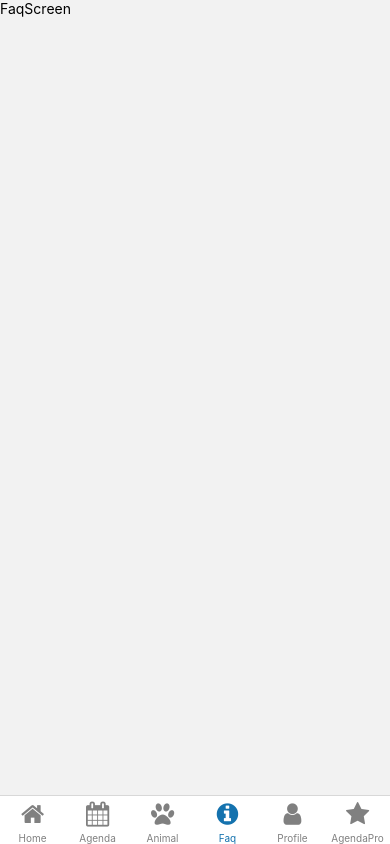
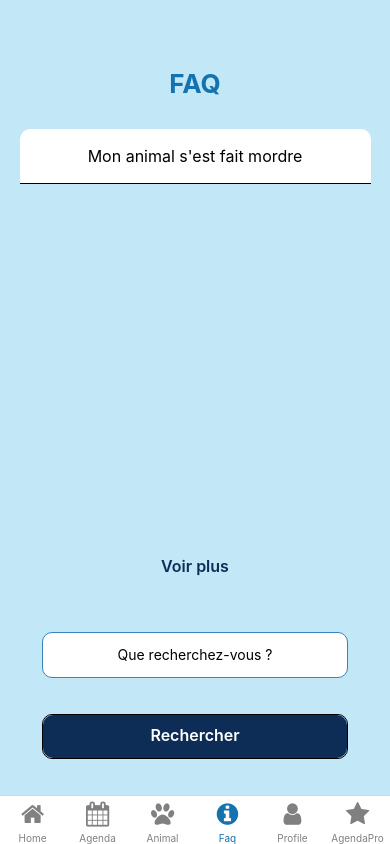
Before and after one commit to vetgo-app/frontend, a React Native app: screen /Faq in a window 390 px wide. Built offline with nearby package versions, Linux system fonts and the light colour scheme.

Commit message:
Added styling on FAQ

```diff
--- a/screens/FaqScreen.js
+++ b/screens/FaqScreen.js
@@ -1,12 +1,133 @@
-import { StyleSheet, Text, View } from 'react-native'
+import { StyleSheet, Text, View, TextInput, TouchableOpacity } from 'react-native'
 import React from 'react'
 
 export default function FaqScreen() {
+  const questionFAQ = "Mon animal s'est fait mordre"
   return (
-    <View>
-      <Text>FaqScreen</Text>
+    <View style={styles.mainDiv}>
+      <View style={styles.header}>
+        <View style={styles.headerTitle}>
+          <Text style={styles.title}>FAQ</Text>
+        </View>
+        <View style={styles.questionsContainer}>
+          <View style={styles.cardContainer}>
+            <Text style={styles.cardContainerTxt}>
+                {questionFAQ}
+            </Text>
+          </View>
+        </View>
+        <View style={styles.linkSeeMore}>
+          <View style={styles.seeMoreQuestionsContainer}>
+            <Text style={styles.seeMoreQuestions}>Voir plus</Text>
+          </View>
+
+        </View>
+      </View>
+      <View style={styles.body}>
+        <View style={styles.informationContainer}>
+          <TextInput style={styles.inpuText} placeholder='Que recherchez-vous ?'></TextInput>
+          <TouchableOpacity style={styles.searchBtn}>
+            <Text style={styles.searchBtnTxt}>Rechercher</Text>
+          </TouchableOpacity>
+        </View>
+      </View>
     </View>
   )
 }
 
-const styles = StyleSheet.create({})
+const styles = StyleSheet.create({
+  mainDiv: {
+    flex: 1,
+    fontFamily: 'Arial, sans-serif',
+    backgroundColor: "#C2E7F7",
+    alignItems: 'center',
+    fontFamily: 'Arial, Sans-Serif'
+  },
+  header: {
+    height: "75%",
+    width: "90%",
+  },
+  headerTitle: {
+    height: "20%",
+    justifyContent: 'flex-end',
+    alignItems: 'center'
+  },
+  title: {
+    fontSize: 26,
+    color: "#1472AE",
+    fontWeight: 700,
+    marginBottom: 20,
+  },
+  questionsContainer: {
+    height: "70%",
+  },
+  cardContainer: {
+    backgroundColor: "white",
+    padding: 10,
+    height: '13%',
+    borderBottomWidth: 1,
+    borderTopLeftRadius: 10,
+    borderTopRightRadius: 10,
+    justifyContent: 'center',
+    alignItems: 'center',
+    marginTop: 10
+  },
+  cardContainerTxt: {
+    fontSize: 16,
+  },
+  linkSeeMore: {
+    height: "10%",
+    width: "100%",
+  },
+  seeMoreQuestionsContainer: {
+    flex: 1,
+    justifyContent: 'center',
+    alignItems: 'center',
+  },
+  seeMoreQuestions: {
+    fontSize: 16,
+    color: '#0D2C56',
+    fontWeight: '600',
+  },
+
+
+  // BODY PART
+  body: {
+    height: "25%",
+    width: "90%",
+    alignItems: 'center',
+    // justifyContent: 'space-around',
+  },
+  informationContainer: {
+    height: "100%",
+    width: "100%",
+    alignItems: 'center',
+    justifyContent: 'space-evenly',
+  },
+  inpuText: {
+    backgroundColor: 'white',
+    height: '23%',
+    width: '87%',
+    padding: 10,
+    borderRadius: 10,
+    borderWidth: 1,
+    borderColor: "#3884BB",
+    textAlign: 'center',
+  },
+  searchBtn: {
+    borderWidth: 1,
+    height: '23%',
+    width: '87%',
+    borderRadius: 10,
+  },
+  searchBtnTxt: {
+    height: '100%',
+    padding: 10,
+    textAlign: 'center',
+    color: 'white',
+    backgroundColor: "#0D2C56",
+    borderRadius: 10,
+    fontWeight: 600,
+    fontSize: 16,
+  }
+})
```
Also changed, not shown: screens/AgendaProScreen.js (+8 -8 lines).
